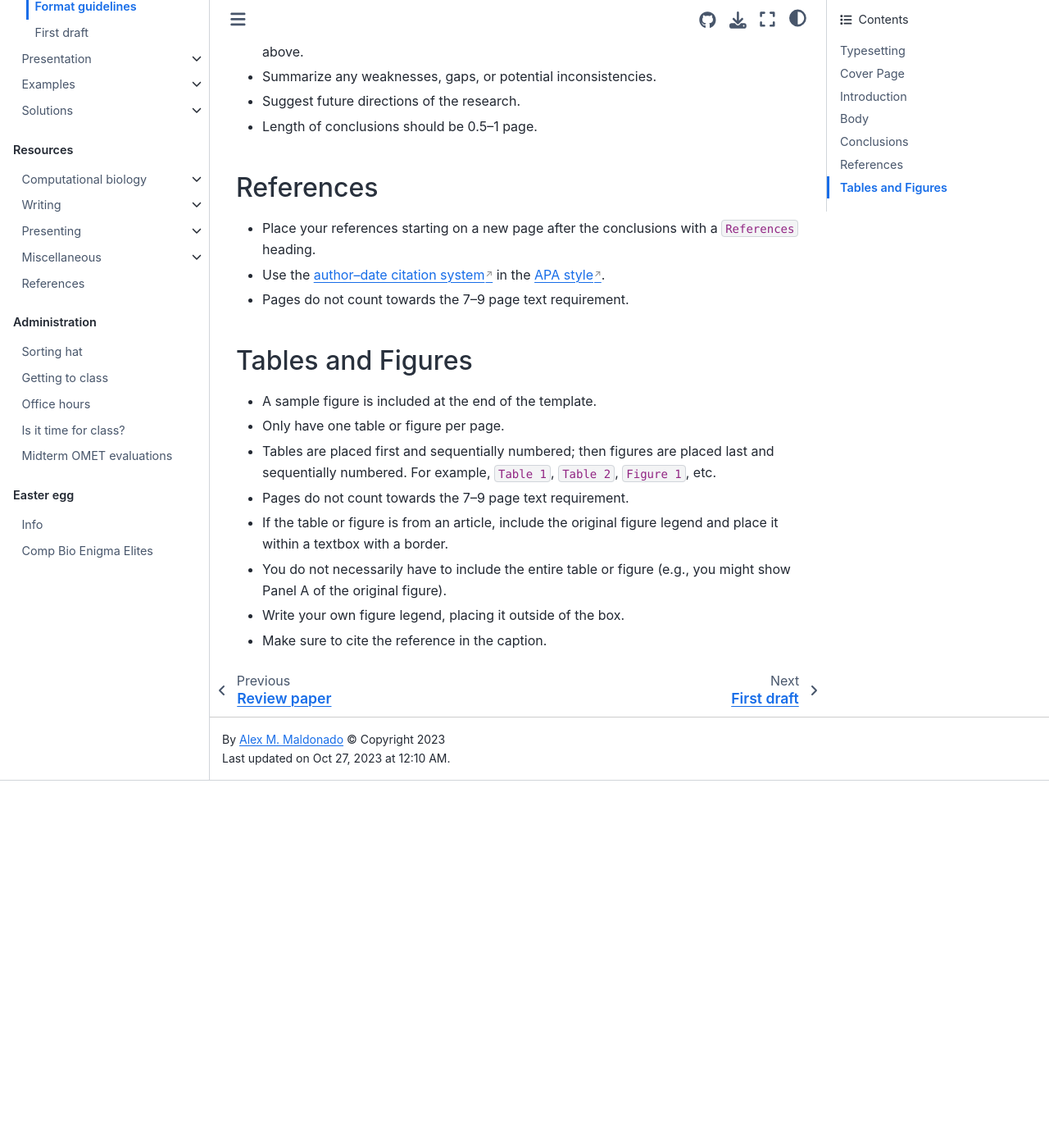
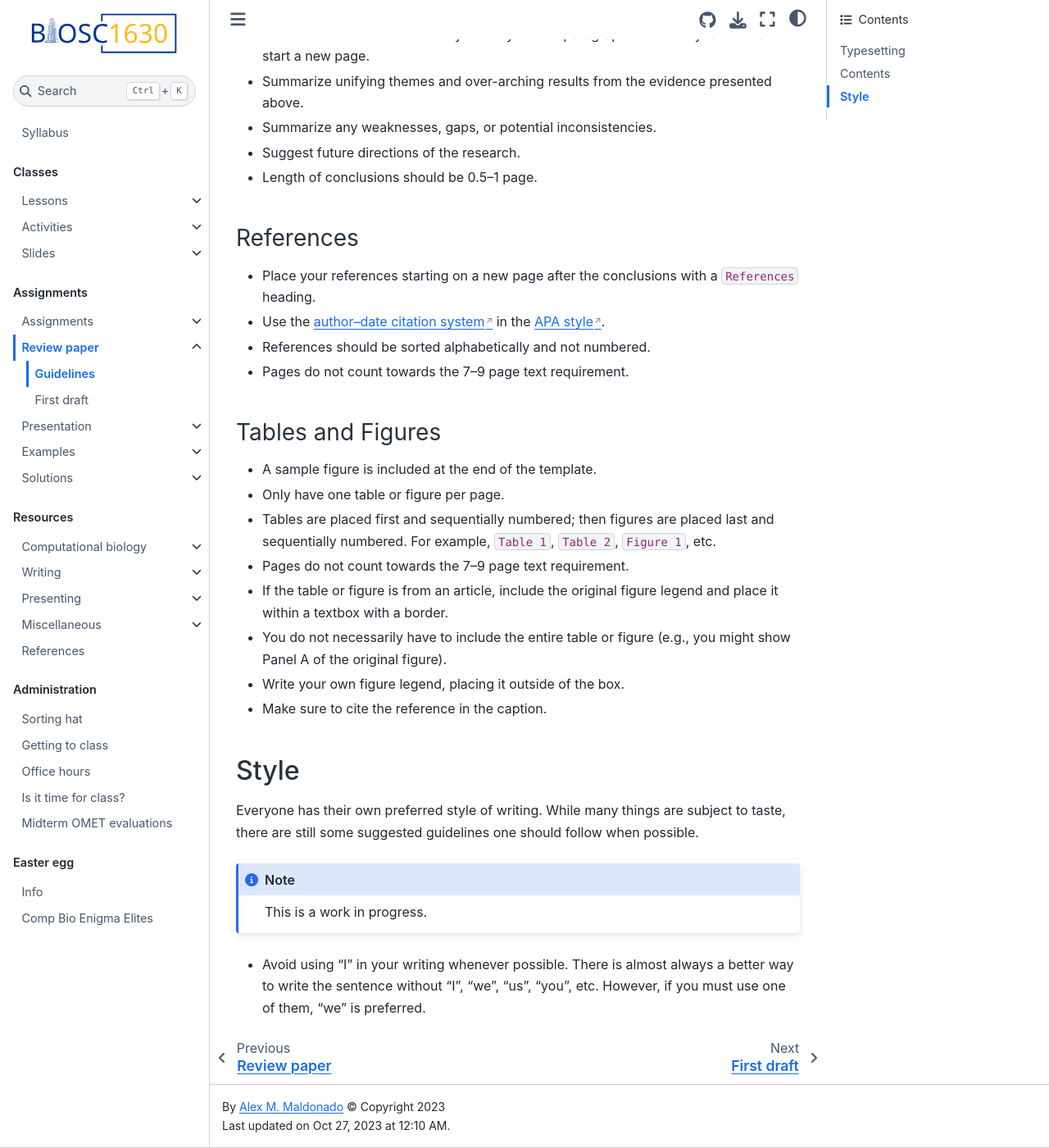
Before and after one commit to oasci/pitt-biosc1630-2023f, a Jupyter Book: the page built from book/assignments/paper/guidelines.md, in a window 1280 px wide and 1400 px high, scrolled down 1536 px. Shown: the whole window at 82% size. Built offline with Jupyter Book 1.0.4 settings and Sphinx 7.4.7 and the Sphinx Book theme 1.1.4, drawn with Linux system fonts in a browser that asks for light colours; pages that are not in the unit, such as notebooks, are missing from menus; before the commit the page ends 2488 px from its top, so only the background shows below that; some of the changed text lies outside the part shown.

Commit message:
Rename format guidelines to guidelines

````diff
--- a/book/_toc.yml
+++ b/book/_toc.yml
@@ -87,8 +87,8 @@
             title: Assignment 02
       - file: assignments/paper/index
         sections:
-          - file: assignments/paper/format-guidelines
-            title: Format guidelines
+          - file: assignments/paper/guidelines
+            title: Guidelines
           - file: assignments/paper/first-draft
             title: First draft
           - file: assignments/paper/second-draft
--- a/book/assignments/paper/format-guidelines.md
+++ b/book/assignments/paper/guidelines.md
@@ -1,5 +1,5 @@
-(paper:format-guidelines)=
-# Paper format guidelines
+(paper:guidelines)=
+# Paper guidelines
 
 ## Typesetting
 
@@ -16,14 +16,16 @@
   Subheadings should be 12 pt, bolded, and aligned to the left margin.
 - **Consistency:** Maintain consistency in font usage, heading styles, spacing, and formatting throughout the document.
 
-## Cover Page
+## Contents
+
+### Cover Page
 
 - The title page should present the review’s title, your name, course title, version (`Draft 1`,
 `Draft 2`, `Final Paper`), and the date of the paper.
 - The title page is not numbered but is considered to be page 1 of the entire document;
 however, it does not count towards the 7--9 page text requirement.
 
-## Introduction
+### Introduction
 
 - The introduction of your paper begins on page 2 of the document.
   (However, the page number should show `1`.)
@@ -33,7 +35,7 @@
 - Length of introduction should be 1--2 pages.
 
 (paper:format:body)=
-## Body
+### Body
 
 - This section should be split into sections starting with a heading.
 - Body should follow directly the last paragraph of your introduction rather than start a
@@ -43,7 +45,7 @@
 - Include unifying themes or overarching results, weaknesses, gaps, or inconsistencies so
 that you are not simply summarizing papers.
 
-## Conclusions
+### Conclusions
 
 - This section should be preceded by a heading (`Conclusions`).
 - Conclusions should immediately follow your last paragraph of the body rather than start a
@@ -53,13 +55,14 @@
 - Suggest future directions of the research.
 - Length of conclusions should be 0.5--1 page.
 
-## References
+### References
 
 - Place your references starting on a new page after the conclusions with a `References` heading.
 - Use the [author–date citation system](https://apastyle.apa.org/style-grammar-guidelines/citations/basic-principles/author-date) in the [APA style](https://apastyle.apa.org/style-grammar-guidelines/references).
+- References should be sorted alphabetically and not numbered.
 - Pages do not count towards the 7--9 page text requirement.
 
-## Tables and Figures
+### Tables and Figures
 
 - A sample figure is included at the end of the template.
 - Only have one table or figure per page.
@@ -71,3 +74,16 @@
 - You do not necessarily have to include the entire table or figure (e.g., you might show Panel A of the original figure).
 - Write your own figure legend, placing it outside of the box.
 - Make sure to cite the reference in the caption.
+
+## Style
+
+Everyone has their own preferred style of writing.
+While many things are subject to taste, there are still some suggested guidelines one should follow when possible.
+
+```{note}
+This is a work in progress.
+```
+
+- Avoid using "I" in your writing whenever possible.
+  There is almost always a better way to write the sentence without "I", "we", "us", "you", etc.
+  However, if you must use one of them, "we" is preferred.
````
Also changed, not shown: book/assignments/paper/first-draft.md (+1 -1 lines), book/assignments/paper/index.md (+1 -1 lines).
